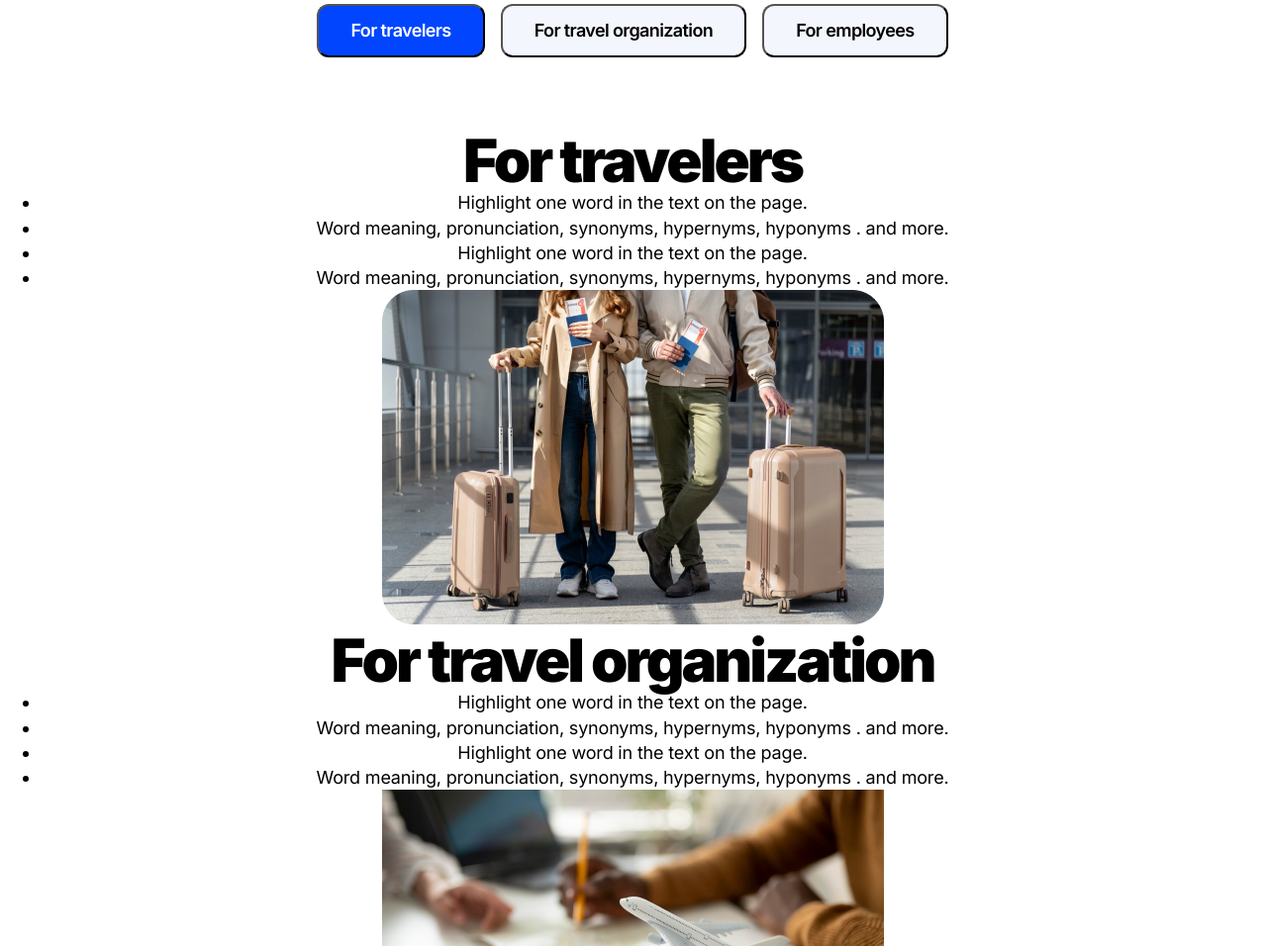
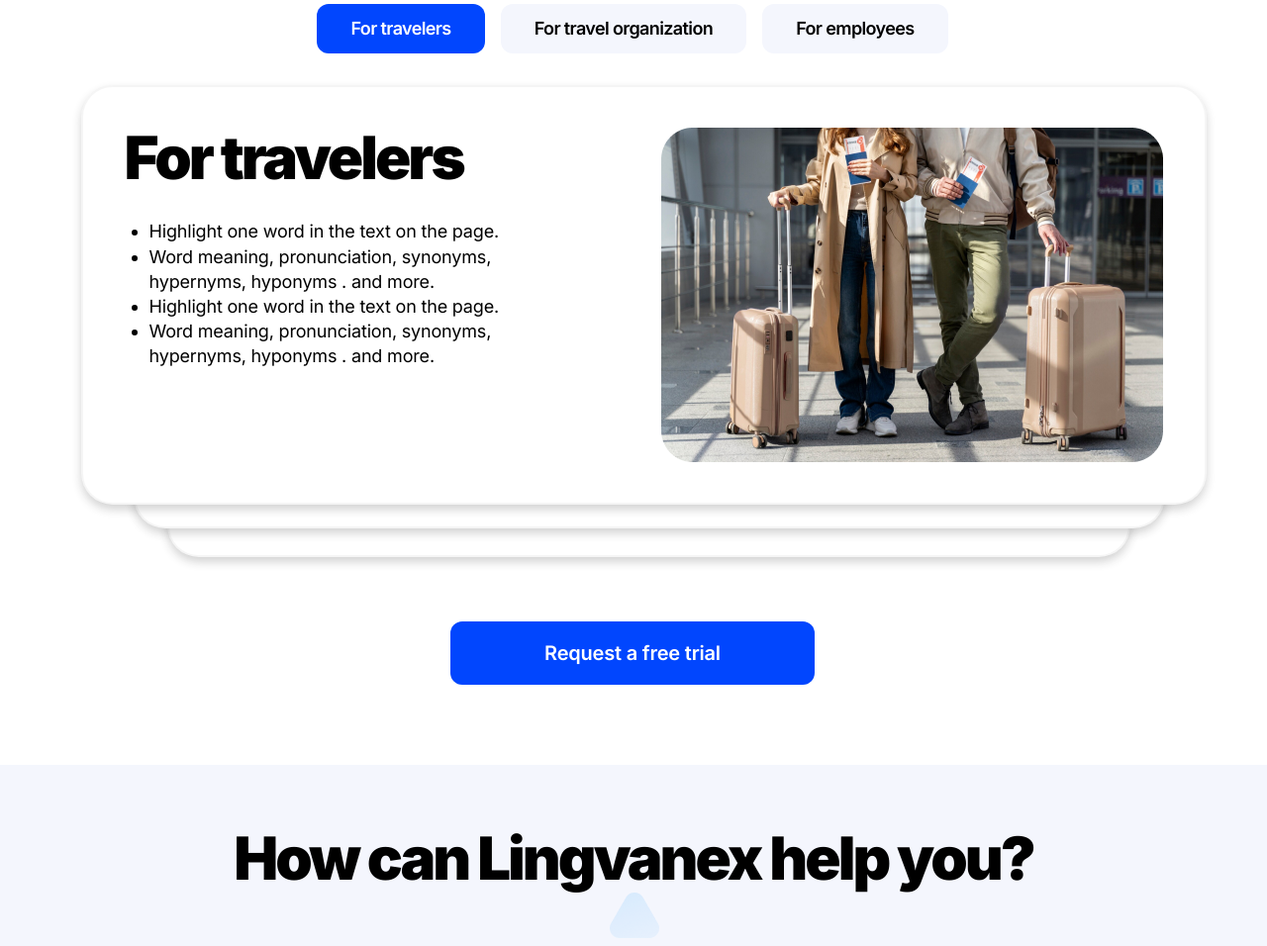
Before and after one commit to pitbrest/test-task, a plain HTML site: page index.html in a window 1280 px wide. Shown: the part 1620-2576 px from the top of the page at 99% size. Drawn offline with Linux system fonts and the light colour scheme.

Commit message:
end for section

```diff
--- a/index.css
+++ b/index.css
@@ -6,13 +6,11 @@
   font-optical-sizing: auto;
   font-style: normal;
 }
-
 body {
   font-size: 18px;
   font-weight: 400;
   line-height: 25.2px;
   letter-spacing: -0.01em;
-  text-align: center;
 }
 section {
   width: 100%;
@@ -24,23 +22,19 @@ h1 {
   font-weight: 900;
   line-height: 70px;
   letter-spacing: -0.05em;
-  text-align: center;
 }
 h2 {
   font-size: 60px;
   font-weight: 900;
   line-height: 60px;
   letter-spacing: -0.05em;
-  text-align: center;
 }
 h3 {
   font-size: 34px;
   font-weight: 900;
   line-height: 34px;
   letter-spacing: -0.03em;
-  text-align: center;
 }
-
 button {
   font-size: 20px;
   font-weight: 600;
@@ -49,6 +43,7 @@ button {
   padding: 18px 93.5px;
   border-radius: 12px;
   background-color: #f4f6fd;
+  border-color: transparent;
 }
 button.btn-active {
   color: white;
@@ -58,6 +53,9 @@ img {
   overflow: clip;
   overflow-clip-margin: content-box;
 }
+/* li {
+  list-style-position: inside;
+} */
 
 /* main */
 
@@ -101,6 +99,7 @@ img {
   padding: 23px 16px 16px 16px;
   border: 2px solid #0000000a;
   border-radius: 32px;
+  box-shadow: 0 2px 5px rgba(139, 139, 139, 0.2);
 }
 .languages-card__title {
   margin-bottom: 12px;
@@ -142,7 +141,7 @@ img {
   margin-bottom: 32px;
 }
 .for-content__navigation button {
-  padding: 16px 32px;
+  padding: 14px 32px;
   font-size: 18px;
   font-weight: 600;
   line-height: 18px;
@@ -155,5 +154,74 @@ img {
   -o-border-radius: 12px;
 }
 .for-content__cards {
-  padding: 42px;
+  display: flex;
+  align-items: flex-start;
+  justify-content: flex-start;
+  flex-wrap: wrap;
+  width: 1137px;
+  margin: 0 auto;
+  position: relative;
 }
+.for-card,
+.for-card__sup1,
+.for-card__sup2 {
+  position: absolute;
+}
+.for-card {
+  padding: 0 42px 0 11px;
+  z-index: 3;
+  background: #ffffff;
+}
+.for-card__sup1 {
+  top: 102px;
+  left: 64px;
+  z-index: 1;
+  width: 1042px;
+  height: 346px;
+  border: 2px solid #0000000a;
+  border-radius: 32px;
+  box-shadow: 0 5px 10px rgba(36, 36, 36, 0.2);
+  background: #ffffff;
+}
+.for-card__sup2 {
+  top: 142px;
+  left: 98px;
+  z-index: 0;
+  width: 973px;
+  height: 335px;
+  border: 2px solid #0000000a;
+  border-radius: 32px;
+  box-shadow: 0 5px 10px rgba(36, 36, 36, 0.2);
+}
+.for-card__wrapper {
+  width: 1137px;
+  margin: 0 auto;
+  display: flex;
+  align-items: start;
+  justify-content: space-between;
+  border: 2px solid #0000000a;
+  border-radius: 32px;
+  box-shadow: 0 5px 10px rgba(36, 36, 36, 0.2);
+  text-align: left;
+  padding: 41px 42px;
+}
+.for-card__title {
+  padding-bottom: 32px;
+}
+.card-list {
+  padding-left: 25px;
+  width: 381px;
+}
+.for-content__btn {
+  margin: 0 auto;
+  margin-top: 542px;
+}
+
+/* help */
+.help {
+  background: #f4f6fd;
+  margin-top: 81px;
+}
+.help-tite {
+  padding-top: 64px;
+}
--- a/index.html
+++ b/index.html
@@ -118,6 +118,7 @@
         </div>
         <div class="for-content__cards">
           <div class="for-card">
+            <div class="for-card__wrapper">
               <div class="for-card__content">
                 <h2 class="for-card__title">For travelers</h2>
                 <ul class="for-card__list card-list">
@@ -137,49 +138,11 @@
                 alt="alt_img"
               />
           </div>
-          <div class="for-card">
-            <div class="for-card__content">
-              <h2 class="for-card__title">For travel organization</h2>
-              <ul class="for-card__list card-list">
-                <li class="card-list__item">Highlight one word in the text on the page.</li>
-                <li class="card-list__item">
-                  Word meaning, pronunciation, synonyms, hypernyms, hyponyms . and more.
-                </li>
-                <li class="card-list__item">Highlight one word in the text on the page.</li>
-                <li class="card-list__item">
-                  Word meaning, pronunciation, synonyms, hypernyms, hyponyms . and more.
-                </li>
-              </ul>
         </div>
-            <img
-              class="for-card__img"
-              src="./assets/images/for/img-2.png"
-              alt="alt_img"
-            />
+        <div class="for-card__sup1"></div>
+        <div class="for-card__sup2"></div>
       </div>
-          <div class="for-card">
-            <div class="for-card__content">
-              <h2 class="for-card__title">For employees</h2>
-              <ul class="for-card__list card-list">
-                <li class="card-list__item">Highlight one word in the text on the page.</li>
-                <li class="card-list__item">
-                  Word meaning, pronunciation, synonyms, hypernyms, hyponyms . and more.
-                </li>
-                <li class="card-list__item">Highlight one word in the text on the page.</li>
-                <li class="card-list__item">
-                  WWord meaning, pronunciation, synonyms, hypernyms, hyponyms . and more.
-                </li>
-              </ul>
-            </div>
-            <img
-              class="for-card__img"
-              src="./assets/images/for/img-3.png"
-              alt="alt_img"
-            />
-          </div>
-        </div>
-        <button class="for-content__btn">Request a free trial</button>
-      </div>
+      <button class="for-content__btn btn-active ">Request a free trial</button>
     </section>
     <section class="help">
       <h2 class="help-tite">How can Lingvanex help you?</h2>
```
Lines whose indentation alone changed are shown as unchanged.
